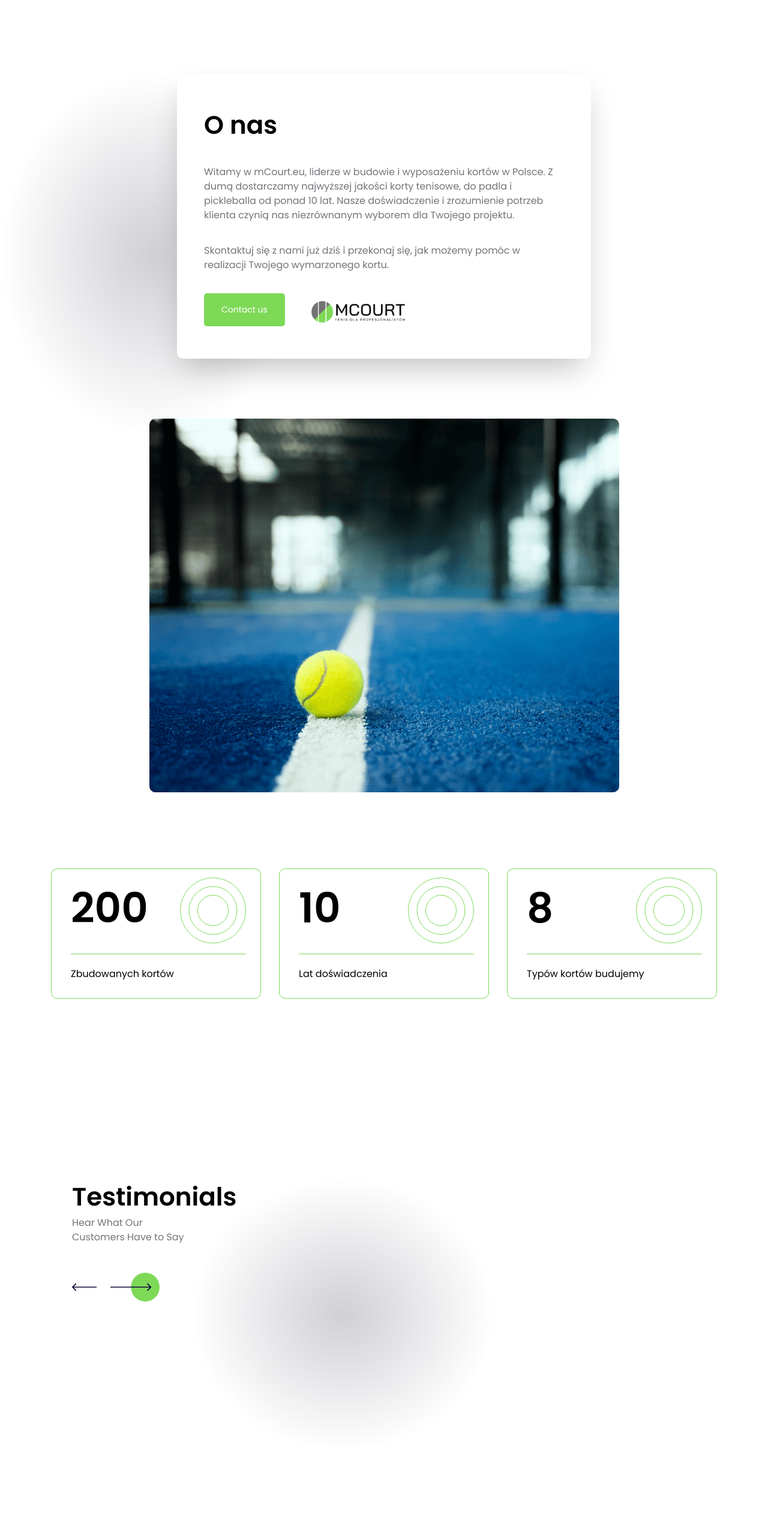
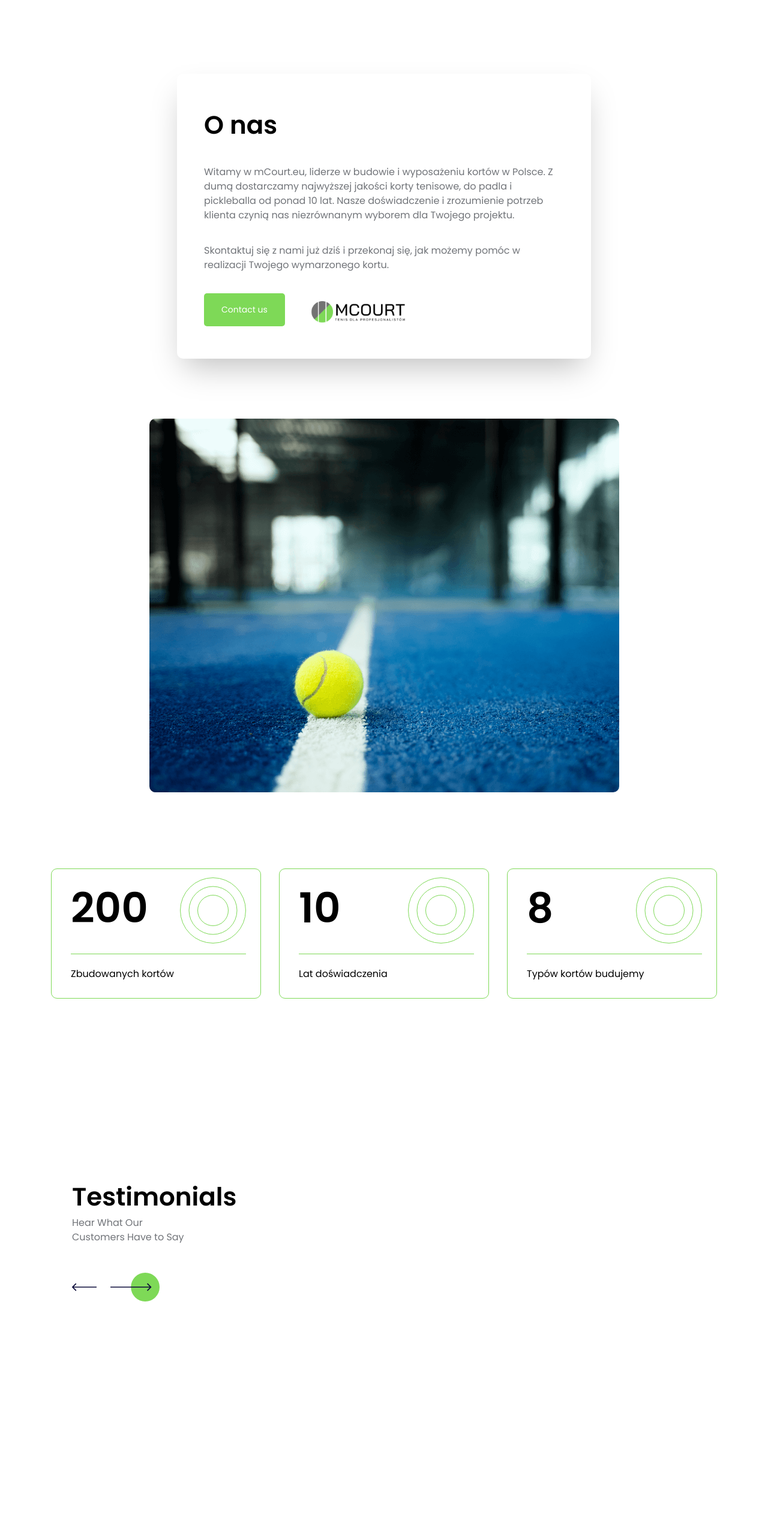
Before and after one commit to jbryn/mcourt-site, a Next.js app: page / in a window 1280 px wide. Shown: the part 1680-4246 px from the top of the page at 60% size. Built offline with nearby package versions, Linux system fonts and the light colour scheme.

Commit message:
wip: deploy

```diff
--- a/components/about/about.jsx
+++ b/components/about/about.jsx
@@ -3,7 +3,7 @@ import styles from "./about.module.scss";
 export default function About() {
   return (
     <section className={styles.container}>
-      <div className={styles.background} />
+      {/* <div className={styles.background} /> */}
 
       <div className={styles.cardsWrapper}>
         <div className={styles.card}>
--- a/components/layout/layout.jsx
+++ b/components/layout/layout.jsx
@@ -8,7 +8,7 @@ export default function Layout({ children }) {
 
       {children}
 
-      <Footer />
+      {/* <Footer /> */}
     </>
   );
 }
--- a/components/projects/projects.jsx
+++ b/components/projects/projects.jsx
@@ -11,7 +11,7 @@ import styles from "./projects.module.scss";
 export default function Projects() {
   return (
     <section className="pb-[300px]">
-      <div className={styles.decor} />
+      {/* <div className={styles.decor} /> */}
       <div className={styles.header}>
         <h2>Nasze projekty</h2>
         <div className={styles.navigation}>
--- a/components/testimonials/testimonials.jsx
+++ b/components/testimonials/testimonials.jsx
@@ -11,7 +11,7 @@ export default function Testimonials() {
   return (
     <section>
       <div className={styles.wrapper}>
-        <div className={styles.decor} />
+        {/* <div className={styles.decor} /> */}
         <div className={styles.header}>
           <span>
             <h2>Testimonials</h2>
```
